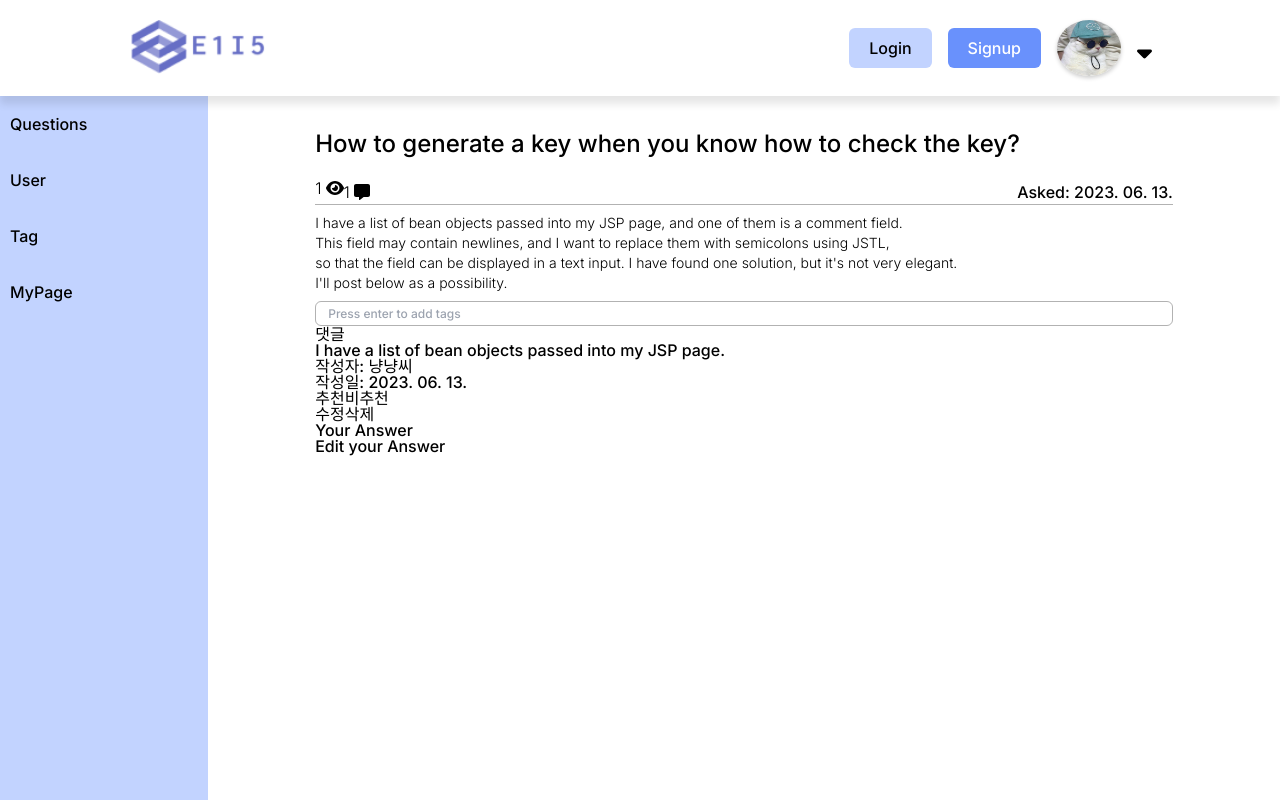
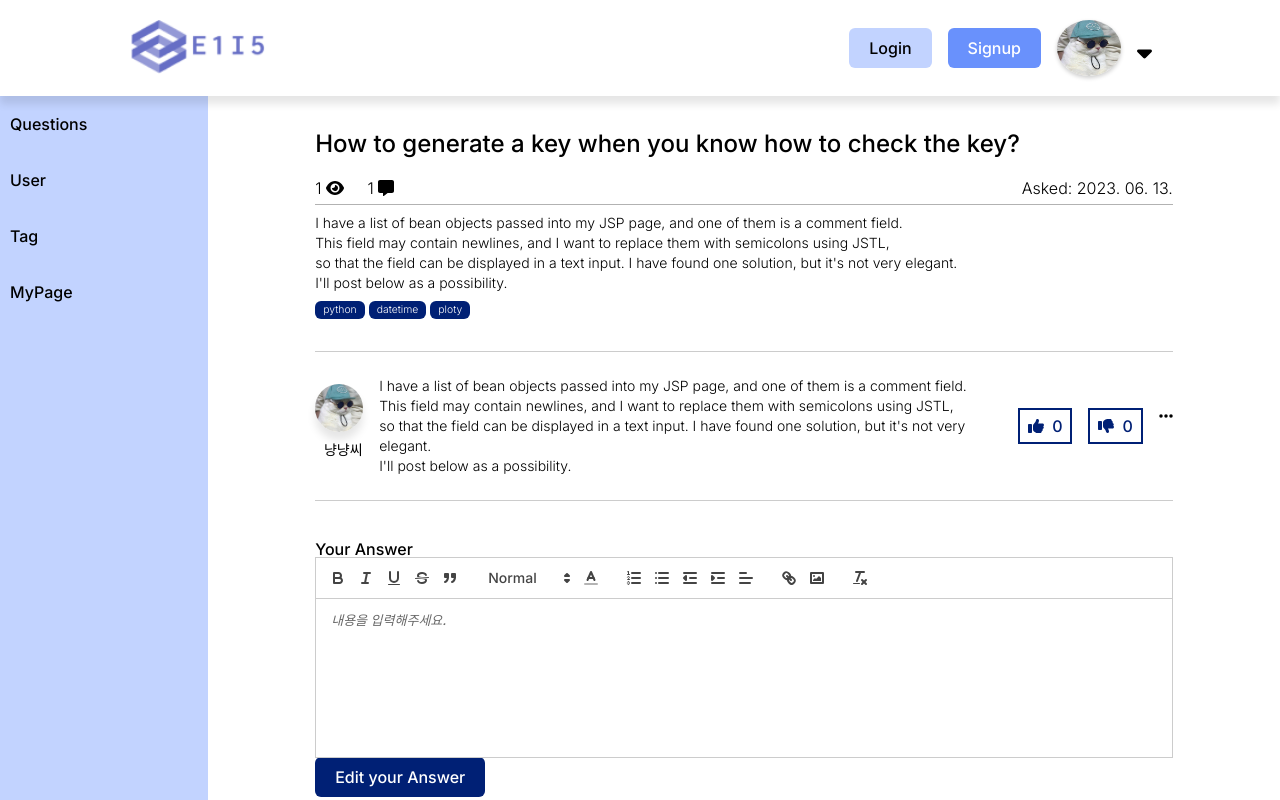
Before and after one commit to codestates-seb/seb44_pre_018, a React (Create React App) app: page /detail/1 in a window 1280 px wide. Shown: the top 800 px of the page. Built offline with nearby package versions, Linux system fonts and the light colour scheme; the HTML template or start-up script is replaced by a standard one.

Commit message:
feat:FE DetailPage&MyPage 틀 잡기

```diff
--- /dev/null
+++ b/src/components/AnswerItem.js
@@ -0,0 +1,128 @@
+import { useState } from 'react';
+import { FontAwesomeIcon } from '@fortawesome/react-fontawesome';
+import { faEllipsis } from '@fortawesome/free-solid-svg-icons';
+import styled from 'styled-components';
+
+import profile from '../components/assets/profile_image1.jpeg';
+import LikeButton from '../components/global/LikeButton';
+
+const Answer = styled.div`
+  margin-top: 2rem;
+  border-bottom: 1px solid #ccc;
+  border-top: 1px solid #ccc;
+  .answerContainer {
+    display: flex;
+    align-items: center;
+    margin-top: 1rem;
+    margin-bottom: 1rem;
+  }
+  .left-section {
+    display: flex;
+    align-items: center;
+    flex-direction: column;
+    margin-right: 8px;
+  }
+
+  img {
+    border-radius: 50%;
+    width: 3rem;
+    height: 3rem;
+    margin-right: 8px;
+    box-shadow: 0px 8px 8px rgba(0, 0, 0, 0.1);
+  }
+
+  .username {
+    display: flex;
+    align-items: center;
+  }
+
+  .comment {
+    flex: 1;
+  }
+  .right-section {
+    display: flex;
+  }
+
+  .likes-container,
+  .dislikes-container {
+    display: flex;
+    align-items: center;
+    margin-right: 1rem;
+    border: 2px solid #002075;
+    color: #002075;
+    padding: 0.5rem;
+  }
+
+  .dropdown {
+    position: relative;
+    display: inline-block;
+  }
+
+  .dropdown-menu {
+    position: absolute;
+    top: 100%;
+    right: 0;
+    min-width: 10rem;
+    background-color: white;
+    box-shadow: 0px 8px 16px rgba(0, 0, 0, 0.2);
+    z-index: 1;
+    padding: 0.5rem;
+    display: none;
+  }
+
+  .dropdown:hover .dropdown-menu {
+    display: block;
+  }
+
+  .dropdown-menu-item {
+    padding: 0.5rem;
+    cursor: pointer;
+  }
+`;
+
+const AnswerItem = () => {
+  const [dropdownOpen, setDropdownOpen] = useState(false);
+
+  const toggleDropdown = () => {
+    setDropdownOpen(!dropdownOpen);
+  };
+
+  return (
+    <Answer>
+      <div className="answerContainer">
+        <div className="left-section">
+          <img src={profile} alt="프로필 이미지" />
+          <span className="username text-sm py-2">냥냥씨</span>
+        </div>
+        <div className="comment text-sm font-light py-2">
+          I have a list of bean objects passed into my JSP page, and one of them
+          is a comment field. <br />
+          This field may contain newlines, and I want to replace them with
+          semicolons using JSTL, <br />
+          so that the field can be displayed in a text input. I have found one
+          solution, but it&apos;s not very elegant.
+          <br />
+          I&apos;ll post below as a possibility.
+        </div>
+
+        <div className="right-section">
+          <LikeButton />
+
+          <div className="dropdown">
+            <button className="dropdown-toggle" onClick={toggleDropdown}>
+              <FontAwesomeIcon icon={faEllipsis} />
+            </button>
+            {dropdownOpen && (
+              <div className="dropdown-menu">
+                <div className="dropdown-menu-item">수정</div>
+                <div className="dropdown-menu-item">삭제</div>
+              </div>
+            )}
+          </div>
+        </div>
+      </div>
+    </Answer>
+  );
+};
+
+export default AnswerItem;
--- a/src/components/Router.js
+++ b/src/components/Router.js
@@ -7,6 +7,7 @@ import NoticeWrite from '../pages/NoticeWrite';
 import Header from '../components/global/Header';
 import Navbar from '../components/global/Navbar';
 import Footer from '../components/global/Footer';
+import MyPage from '../pages/MyPage';
 
 const Router = () => {
   const hideNavbar = ['/Login', '/Register'];
@@ -23,6 +24,7 @@ const Router = () => {
                 <Route path="/write" element={<NoticeWrite />} />
                 <Route path="/detail/:id" element={<DetailPage />} />
                 <Route path="/noticewrite" element={<NoticeWrite />} />
+                <Route path="/mypage" element={<MyPage />} />
               </Routes>
             </div>
           </section>
--- /dev/null
+++ b/src/components/global/LikeButton.js
@@ -0,0 +1,77 @@
+import { useState, useEffect } from 'react';
+import { FontAwesomeIcon } from '@fortawesome/react-fontawesome';
+import { faThumbsUp, faThumbsDown } from '@fortawesome/free-solid-svg-icons';
+import styled from 'styled-components';
+
+const LikesContainer = styled.div`
+  display: flex;
+  align-items: center;
+  margin-right: 1rem;
+  border: 2px solid #002075;
+  color: #002075;
+  padding: 0.5rem;
+  cursor: pointer;
+
+  span {
+    margin-left: 0.5rem;
+  }
+`;
+
+const LikeButton = () => {
+  const [likes, setLikes] = useState(() => {
+    const storedLikes = localStorage.getItem('likes');
+    return storedLikes ? Number(storedLikes) : 0;
+  });
+
+  const [dislikes, setDislikes] = useState(() => {
+    const storedDislikes = localStorage.getItem('dislikes');
+    return storedDislikes ? Number(storedDislikes) : 0;
+  });
+
+  const handleLikeClick = () => {
+    setLikes((prevLikes) => {
+      const newLikes = prevLikes + 1;
+      localStorage.setItem('likes', newLikes);
+      return newLikes;
+    });
+  };
+
+  const handleDislikeClick = () => {
+    setDislikes((prevDislikes) => {
+      const newDislikes = prevDislikes + 1;
+      localStorage.setItem('dislikes', newDislikes);
+      return newDislikes;
+    });
+  };
+
+  useEffect(() => {
+    const handleStorageChange = (event) => {
+      if (event.key === 'likes') {
+        setLikes(Number(event.newValue));
+      } else if (event.key === 'dislikes') {
+        setDislikes(Number(event.newValue));
+      }
+    };
+
+    window.addEventListener('storage', handleStorageChange);
+
+    return () => {
+      window.removeEventListener('storage', handleStorageChange);
+    };
+  }, []);
+
+  return (
+    <>
+      <LikesContainer onClick={handleLikeClick}>
+        <FontAwesomeIcon icon={faThumbsUp} />
+        <span>{likes}</span>
+      </LikesContainer>
+      <LikesContainer onClick={handleDislikeClick}>
+        <FontAwesomeIcon icon={faThumbsDown} />
+        <span>{dislikes}</span>
+      </LikesContainer>
+    </>
+  );
+};
+
+export default LikeButton;
--- a/src/pages/DetailPage.js
+++ b/src/pages/DetailPage.js
@@ -7,11 +7,14 @@
 // 7. 해당 답변 작성자만 답변 수정하기(권한 확인 필요)
 // 8. 회원 확인 후 추천 비추천 투표 가능하게 하기
 // 9. 무한 스크롤 기능 구현하기 (로드 할 데이터 없을 시 멈추기?)
+// 10. 답변 채택 기능 구현하기
 
 import { useState, useEffect } from 'react';
 import ItemView from '../components/global/ItemView';
 import ItemAnswer from '../components/global/ItemAnswer';
-import Tag from '../components/global/Tag';
+import TagList from '../components/global/TagList';
+import AnswerItem from '../components/AnswerItem';
+import Editor from '../components/global/Editor';
 
 const DetailPage = () => {
   const [, setViewCount] = useState(0);
@@ -30,10 +33,14 @@ const DetailPage = () => {
         <h3 className="maintitle">
           How to generate a key when you know how to check the key?
         </h3>
-        <div className="flex items-center justify-between mt-5">
-          <ItemView />
-          <ItemAnswer />
-          <p className="ml-auto">Asked: 2023. 06. 13.</p>
+        <div className="flex mt-5">
+          <div className="mr-3">
+            <ItemView />
+          </div>
+          <div className="mx-3">
+            <ItemAnswer />
+          </div>
+          <p className="ml-auto font-light">Asked: 2023. 06. 13.</p>
         </div>
         <ul className="border-t-[1px] border-black/[.3] border-solid">
           <p className="text-sm font-light py-2">
@@ -46,31 +53,22 @@ const DetailPage = () => {
             solution, but it&apos;s not very elegant. <br />
             I&apos;ll post below as a possibility.
           </p>
-          <Tag />
+          <TagList />
         </ul>
       </div>
+
       {/* 댓글 구조 */}
-      <h2>댓글</h2>
-      <div>
-        <p>I have a list of bean objects passed into my JSP page.</p>
-        <p>작성자: 냥냥씨 </p>
-        <p>작성일: 2023. 06. 13.</p>
-        <button>추천</button>
-        <button>비추천</button>
-
-        {/* hover 시 */}
-        <div>
-          <button>수정</button>
-          <button>삭제</button>
-        </div>
-      </div>
+      <AnswerItem />
 
       {/* 답변 폼 */}
-      <div>
+      <div className="mt-10">
         <h2>Your Answer</h2>
-        <form>
-          <button type="submit">Edit your Answer</button>
-        </form>
+        <div>
+          <Editor height="200" />
+          <button className="pointBu03" type="submit">
+            Edit your Answer
+          </button>
+        </div>
       </div>
     </div>
   );
--- /dev/null
+++ b/src/pages/MyPage.js
@@ -0,0 +1,73 @@
+import { FontAwesomeIcon } from '@fortawesome/react-fontawesome';
+import { faArrowUpFromBracket } from '@fortawesome/free-solid-svg-icons';
+import styled from 'styled-components';
+import profile from '../components/assets/profile_image1.jpeg';
+
+const Container = styled.div`
+  display: flex;
+  margin-top: 2rem;
+
+  .left-section {
+    display: flex;
+    flex-direction: column;
+    align-items: center;
+    margin-right: 2rem;
+  }
+
+  .light-section {
+    display: flex;
+    flex-direction: column;
+  }
+
+  img {
+    width: 10rem;
+    height: 10rem;
+    border-radius: 50%;
+  }
+
+  span {
+    border-bottom: 2px solid #ccc;
+  }
+`;
+
+const Button = styled.button`
+  width: 10rem;
+  margin-top: 1rem;
+`;
+
+const ProfileDetails = styled.div`
+  display: flex;
+  flex-direction: column;
+  margin-bottom: 1rem;
+`;
+
+const MyPage = () => {
+  return (
+    <div className="inner">
+      <h3 className="maintitle">MyPage</h3>
+      <h1 className="mt-3">Hello,Nickname!</h1>
+      <Container>
+        <div className="left-section">
+          <img src={profile} alt="Profile" />
+          <Button className="pointBu01">
+            <FontAwesomeIcon icon={faArrowUpFromBracket} />
+            change picture
+          </Button>
+          <Button className="pointBu03">Edit Profile</Button>
+        </div>
+        <div className="light-section">
+          <ProfileDetails>
+            <span>Name: 냥냥씨</span>
+            <span>Email: nyang@google.com</span>
+            <span>Phone: 123-456-7890</span>
+            <span>Address: 서울특별시</span>
+            <span>Intro: 안녕,나는 냥이야.</span>
+          </ProfileDetails>
+          <Button className="pointBu01">Save</Button>
+        </div>
+      </Container>
+    </div>
+  );
+};
+
+export default MyPage;
```
